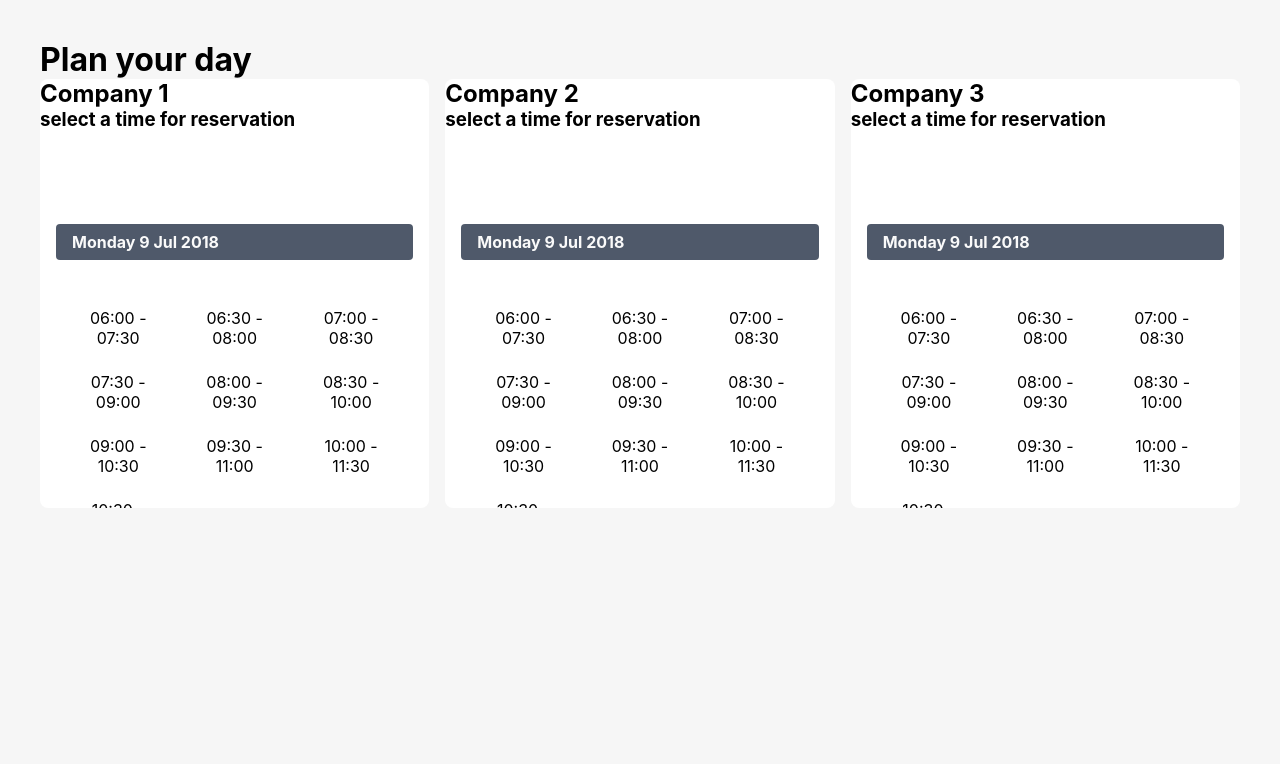
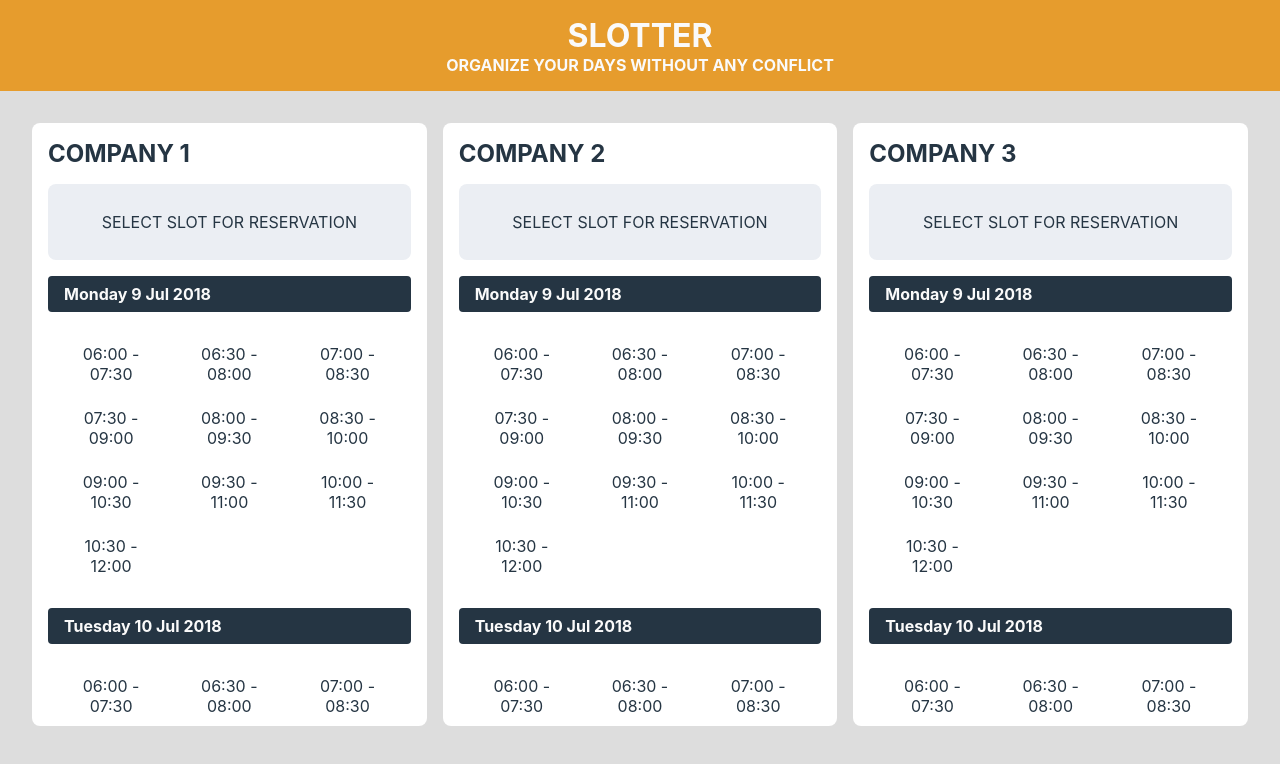
Before and after one commit to milixov/slotter, a React (Create React App) app: page / in a window 1280 px wide. Shown: the top 764 px of the page. Built offline with nearby package versions, Linux system fonts and the light colour scheme; data requests are answered from the project's data file.

Commit message:
colorize

```diff
--- a/src/componetns/Company/index.tsx
+++ b/src/componetns/Company/index.tsx
@@ -29,7 +29,7 @@ const Company: React.FC<ICompany> = (props) => {
 
   return (
     <section className={styles.company}>
-      <h2>{title}</h2>
+      <h2 className={styles.companyTitle}>{title}</h2>
       <Reserve
         selectedSlot={selectedSlot}
         onCancelReserve={(value: ISelectedSlot) => dispatch({type: C.SELECT_SLOT, value })}
--- a/src/componetns/Company/style.module.css
+++ b/src/componetns/Company/style.module.css
@@ -3,8 +3,13 @@
   border-radius: 8px;
 }
 
+.companyTitle {
+  margin: 16px;
+  text-transform: uppercase;
+}
+
 .slotList {
-  height: 300px;
+  max-height: calc(100vh - 350px);
   overflow-y: scroll;
   -ms-overflow-style: none;
   scrollbar-width: none;
--- a/src/componetns/Reserve/index.tsx
+++ b/src/componetns/Reserve/index.tsx
@@ -18,13 +18,13 @@ const Reserve: React.FC<IReserve> = (props) => {
   return (
     <div className={styles.container}>
       {!selectedSlot &&
-        <h3>select a time for reservation</h3>
+        <p className={styles.message}>Select slot for reservation</p>
       }
       {
         selectedSlot && selectedSlot?.slot &&
-          <div>
-            <h3>{`${moment(selectedSlot.slot.start_time).format('dddd D MMM YYYY')}`}</h3>
-            <h3>{`${moment(selectedSlot.slot.start_time).format('HH:mm')}-${moment(selectedSlot.slot.end_time).format('HH:mm')}`}</h3>
+          <div className={styles.slot}>
+            <p>{`${moment(selectedSlot.slot.start_time).format('HH:mm')}-${moment(selectedSlot.slot.end_time).format('HH:mm')} | `}</p>
+            <span>{`${moment(selectedSlot.slot.start_time).format('dddd D MMM YYYY')}`}</span>
           </div>
       }
       {
--- a/src/componetns/Reserve/style.module.css
+++ b/src/componetns/Reserve/style.module.css
@@ -1,3 +1,29 @@
 .container {
-    height: 100px
+    display: flex;
+    flex-direction: row;
+    align-items: center;
+    justify-content: space-between;
+    height: 60px;
+    margin: 16px;
+    background-color: var(--color-gray-light);
+    border-radius: 8px;
+    padding: 8px;
 }
+
+.message {
+    text-align: center;
+    width: 100%;
+    text-transform: uppercase;
+}
+
+.slot {
+    display: flex;
+    flex-direction: row;
+    align-items: center;
+}
+
+.slot p {
+    font-weight: bold;
+    color: var(--color-primary);
+    margin: 0 8px
+}
--- a/src/componetns/Slots/style.module.css
+++ b/src/componetns/Slots/style.module.css
@@ -6,7 +6,7 @@
   top: -1px;
   padding: 8px 16px;
   border-radius: 4px;
-  margin: 16px;
+  margin: 0 16px;
 }
 
 .daySlots {
--- a/src/index.css
+++ b/src/index.css
@@ -1,11 +1,14 @@
 html {
-  --color-surface: #f6f6f6;
-  --color-primary-light: #E2F4FF;
-  --color-primary: #0066FF;
-  --color-primary-dark: #2341E0;
+  --color-surface: #dddddd;
+  --color-primary-light: #fbe0b6;
+  --color-primary: #e69c2d;
+  --color-primary-dark: #ca9038;
   --color-gray: #D3DAE5;
-  --text-primary: #4F596A;
+  --color-gray-light: #ebeef3;
+  --text-primary: #253543;
   --text-secondary: #FAFAFA;
+  padding: 0;
+  margin: 0;
 }
 
 body {
@@ -14,13 +17,17 @@ body {
     'Cantarell', 'Fira Sans', 'Droid Sans', 'Helvetica Neue', sans-serif;
   -webkit-font-smoothing: antialiased;
   -moz-osx-font-smoothing: grayscale;
+  padding: 0;
+  margin: 0;
 }
 
 code {
   font-family: source-code-pro, Menlo, Monaco, Consolas, 'Courier New', monospace;
-  background-color: azure;
-  padding: 2px 4px;
   border-radius: 4px;
+}
+
+* {
+  color: var(--text-primary)
 }
 
 
--- a/src/pages/plan/index.tsx
+++ b/src/pages/plan/index.tsx
@@ -13,8 +13,12 @@ const PlanPage: React.FC = () => {
   const { data, loading, error } = useSlots();
 
   return (
+    <div>
+      <header className={styles.header}>
+        <h1>slotter</h1>
+        <p>Organize your days without any conflict</p>
+      </header>
       <div className={styles.wrapper}>
-      <h1>Plan your day</h1>
         {error && <code>{error}</code>}
         {loading && <p>loading...</p>}
         <div className={styles.container}>
@@ -38,6 +42,8 @@ const PlanPage: React.FC = () => {
             ))}
         </div>
       </div>
+    </div>
+
   );
 };
 
--- a/src/pages/plan/style.module.css
+++ b/src/pages/plan/style.module.css
@@ -1,5 +1,22 @@
 .wrapper {
   padding: 32px;
+}
+
+.header {
+  padding: 16px 32px;
+  background-color: var(--color-primary);
+  text-align: center;
+  text-transform: uppercase;
+}
+
+.header p {
+  font-weight: bold;
+  color: var(--text-secondary);
+
+}
+
+.header h1 {
+  color: var(--text-secondary);
 }
 
 .container {
```
Lines whose indentation alone changed are shown as unchanged.
